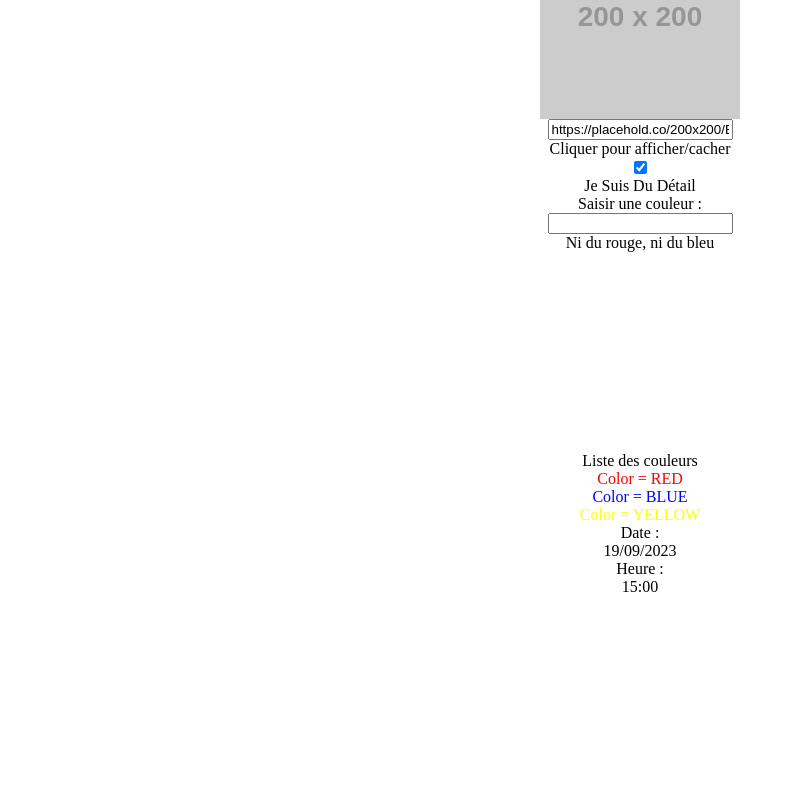
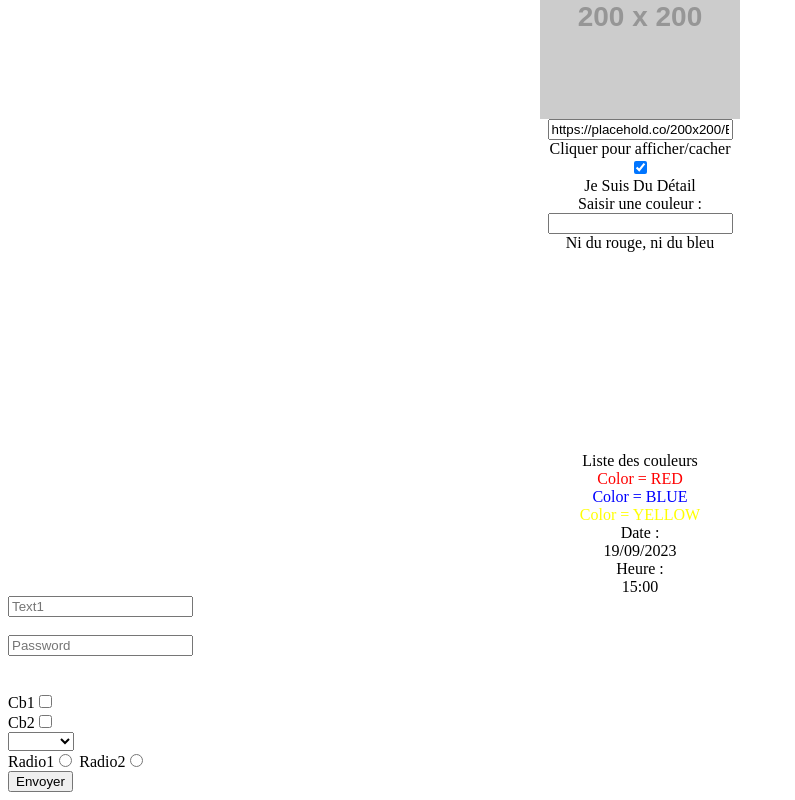
Before and after one commit to PLPLPLeni/angular, an Angular app in the folder PremierProjet/: page / in a window 1280 px wide. Shown: the part 253-1053 px from the top of the page, without its empty margins (0-795 px from the left). Before the commit the page ends 857 px from the top, so only its background shows below. Built offline with nearby package versions, Linux system fonts and the light colour scheme.

Commit message:
démo reactive forms

```diff
--- a/PremierProjet/src/app/modules/app/app.module.ts
+++ b/PremierProjet/src/app/modules/app/app.module.ts
@@ -5,7 +5,7 @@ import { AppRoutingModule } from './app-routing.module';
 import { RootComponent } from './components/root/root.component';
 import { FooterComponent } from './components/footer/footer.component';
 import { HeaderComponent } from './components/header/header.component';
-import { FormsModule } from '@angular/forms';
+import { FormsModule, ReactiveFormsModule } from '@angular/forms';
 import { AdminComponent } from './components/admin/admin.component';
 
 @NgModule({
@@ -18,7 +18,8 @@ import { AdminComponent } from './components/admin/admin.component';
   imports: [
     BrowserModule,
     AppRoutingModule,
-    FormsModule // Permets de faire du ngModel
+    FormsModule, // Permets de faire du ngModel
+    ReactiveFormsModule
   ],
   providers: [],
   bootstrap: [RootComponent]
--- a/PremierProjet/src/app/modules/app/components/root/root.component.html
+++ b/PremierProjet/src/app/modules/app/components/root/root.component.html
@@ -2,10 +2,31 @@
 <a routerLink="admin" routerLinkActive="active">Admin</a>
 <button type="button" (click)="afficherHeader()">Afficher le header</button>
 <button type="button" routerLink="footer" routerLinkActive="active">Afficher le footer</button>
-<button type="button" [routerLink]="['sayHello', 'Toto', '40']" routerLinkActive="active">Afficher le footer bis</button>
-<button type="button" [routerLink]="['sayHello', 'Titi', '22']" routerLinkActive="active">Afficher le footer ter</button>
+<button type="button" [routerLink]="['sayHello', 'Toto', '40']" routerLinkActive="active">Afficher le footer
+    bis</button>
+<button type="button" [routerLink]="['sayHello', 'Titi', '22']" routerLinkActive="active">Afficher le footer
+    ter</button>
 <router-outlet></router-outlet>
 <!-- <app-header></app-header>
 
+<app-footer></app-footer> -->
 
-<app-footer></app-footer> -->
+<form *ngIf="formGroup" [formGroup]="formGroup" (ngSubmit)="submit()">
+    <input type="text" placeholder="Text1" formControlName="text1"><br />
+    <label class="error"
+        *ngIf="(Text1?.touched || false) && Text1?.errors?.['required']">Text1
+        obligatoire</label><br />
+    <input type="password" placeholder="Password" formControlName="password1"><br />
+    <label class="error" *ngIf="(Password1?.touched || false) && Password1?.errors?.['required']">Password obligatoire</label><br />
+    <label class="error" *ngIf="(Password1?.touched || false) && Password1?.errors?.['minlength']">Taille minum de 8
+        requise</label><br />
+    Cb1<input type="checkbox" formControlName="checkbox1"><br />
+    Cb2<input type="checkbox" formControlName="checkbox2"><br />
+    <select formControlName="select1">
+        <option *ngFor="let option of ['option1', 'option2', 'option3']" [value]="option">{{option}}</option>
+    </select><br />
+    Radio1<input type="radio" value="Radio1" formControlName="radio1">
+    Radio2<input type="radio" value="Radio2" formControlName="radio1"><br />
+
+    <input type="submit" value="Envoyer" class="btn btn-primary">
+</form>
--- a/PremierProjet/src/app/modules/app/components/root/root.component.scss
+++ b/PremierProjet/src/app/modules/app/components/root/root.component.scss
@@ -1,3 +1,7 @@
 .active {
     font-weight: bold;
 }
+
+.error{
+    color:red;
+}
--- a/PremierProjet/src/app/modules/app/components/root/root.component.ts
+++ b/PremierProjet/src/app/modules/app/components/root/root.component.ts
@@ -1,20 +1,50 @@
-import { Component } from "@angular/core";
-import { ActivatedRoute, ParamMap, Router } from "@angular/router";
+import { Component, OnInit } from "@angular/core";
+import { AbstractControl, FormBuilder, FormGroup, Validators } from "@angular/forms";
+import { ActivatedRoute, Router } from "@angular/router";
 
 @Component({
     selector: 'eni-root',
     templateUrl: './root.component.html',
-    styleUrls:['./root.component.scss']
+    styleUrls: ['./root.component.scss']
 })
-export class RootComponent {
+export class RootComponent implements OnInit {
     public title: string = 'Titre de la page';
+    public formGroup?: FormGroup;
 
-    constructor(private router: Router, private activatedRoute: ActivatedRoute) {
+    public get Text1(): AbstractControl | null | undefined {
+        return this.formGroup?.get('text1');
+    }
 
+    public get Password1(): AbstractControl | null | undefined {
+        return this.formGroup?.get('password1');
+    }
 
+    constructor(private router: Router, private activatedRoute: ActivatedRoute,
+        private formBuilder: FormBuilder) {
+    }
+
+    ngOnInit(): void {
+        this.formGroup = this.formBuilder.group({
+            text1: this.formBuilder.control('', Validators.required),
+            password1: this.formBuilder.control('', [Validators.required, Validators.minLength(8)]),
+            checkbox1: this.formBuilder.control(''),
+            checkbox2: this.formBuilder.control(''),
+            select1: this.formBuilder.control(''),
+            radio1: this.formBuilder.control(''),
+        })
     }
 
     public afficherHeader() {
         this.router.navigate(['/']);
     }
+
+    public submit(): void {
+        this.formGroup?.markAllAsTouched();
+
+        if (this.formGroup?.invalid) {
+            alert('Formulaire incorrect');
+            return;
+        }
+        console.log(this.formGroup);
+    }
 }
```
